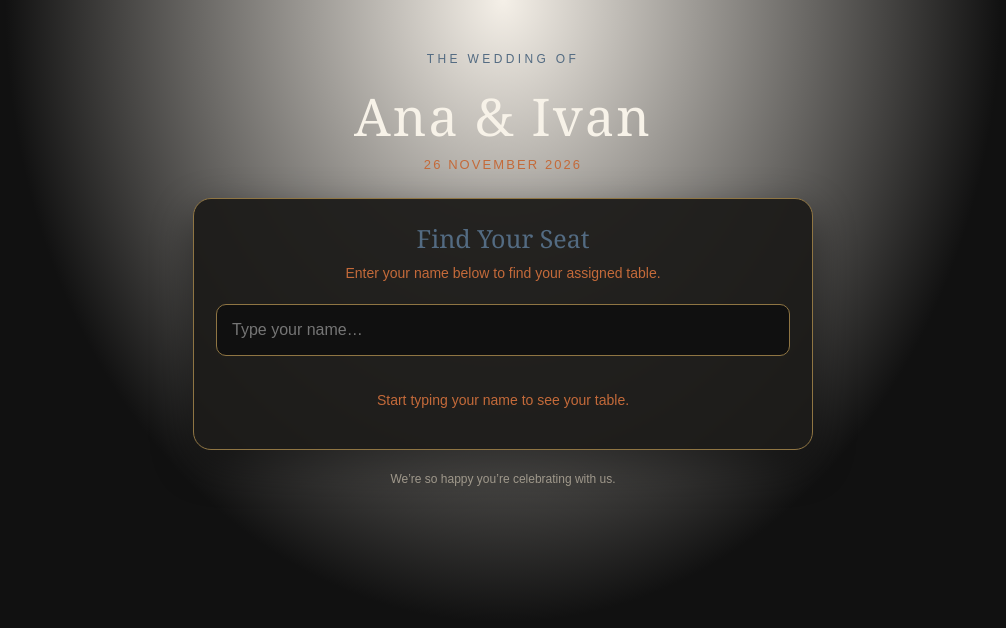
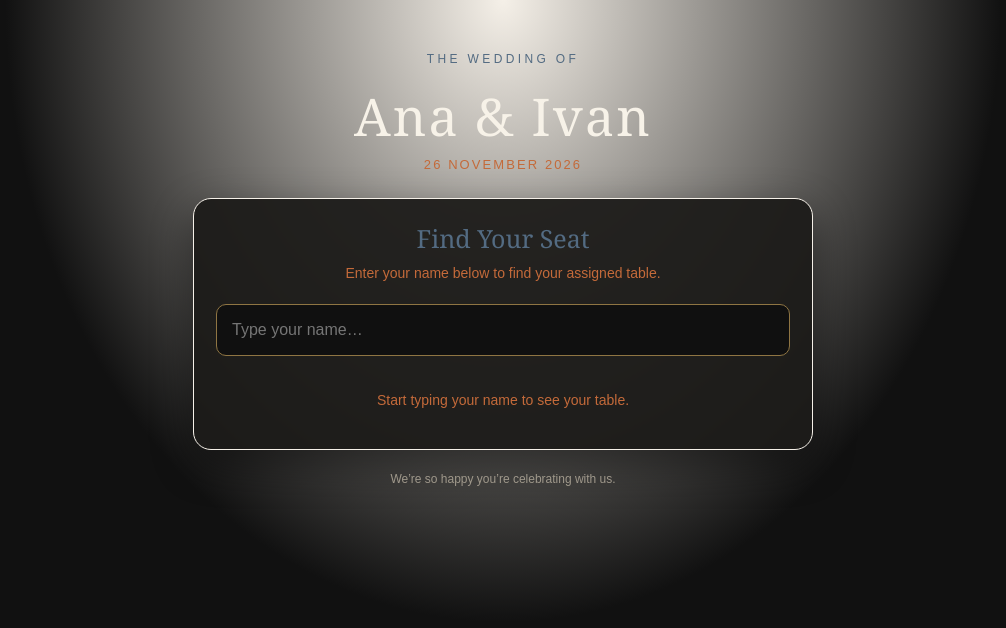
Before and after one commit to giveitsparks-Tsparkles/Ivan-and-Ana-Wedding, a plain HTML site: page index.html in a window 1280 px wide. Shown: the whole page, without its empty margins (137-1143 px from the left). Drawn offline with Linux system fonts and the light colour scheme.

Commit message:
Update card border color in index.html

```diff
--- a/index.html
+++ b/index.html
@@ -14,7 +14,7 @@ header { text-align:center; padding:24px 12px 26px; }
 .kicker { color:var(--gold); letter-spacing:.28em; font:12px Arial,sans-serif; }
 h1 { margin:14px 0 6px; font-size:clamp(34px,8vw,52px); font-weight:400; letter-spacing:.04em; }
 .date { color:var(--muted); font:13px Arial,sans-serif; letter-spacing:.16em; }
-.card { border:1px solid #8f7543; background:rgba(28,27,25,.94); border-radius:18px; padding:22px; box-shadow:0 14px 40px #0007; }
+.card { border:1px solid #F5F0E8; background:rgba(28,27,25,.94); border-radius:18px; padding:22px; box-shadow:0 14px 40px #0007; }
 h2 { margin:0 0 8px; text-align:center; color:var(--gold); font-size:25px; font-weight:400; }
 .help { text-align:center; color:var(--muted); font:14px/1.5 Arial,sans-serif; margin:0 0 20px; }
 input { width:100%; padding:16px 15px; border-radius:10px; border:1px solid #8f7543; background:#101010; color:#fff; font:16px Arial,sans-serif; outline:none; }
```
